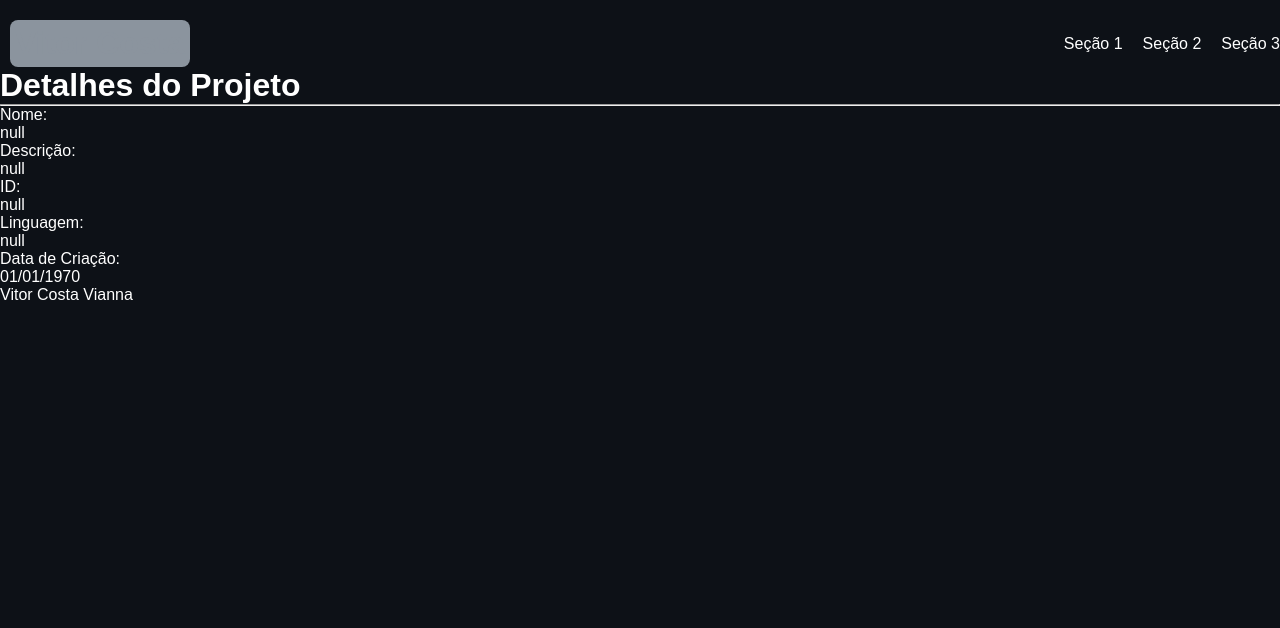
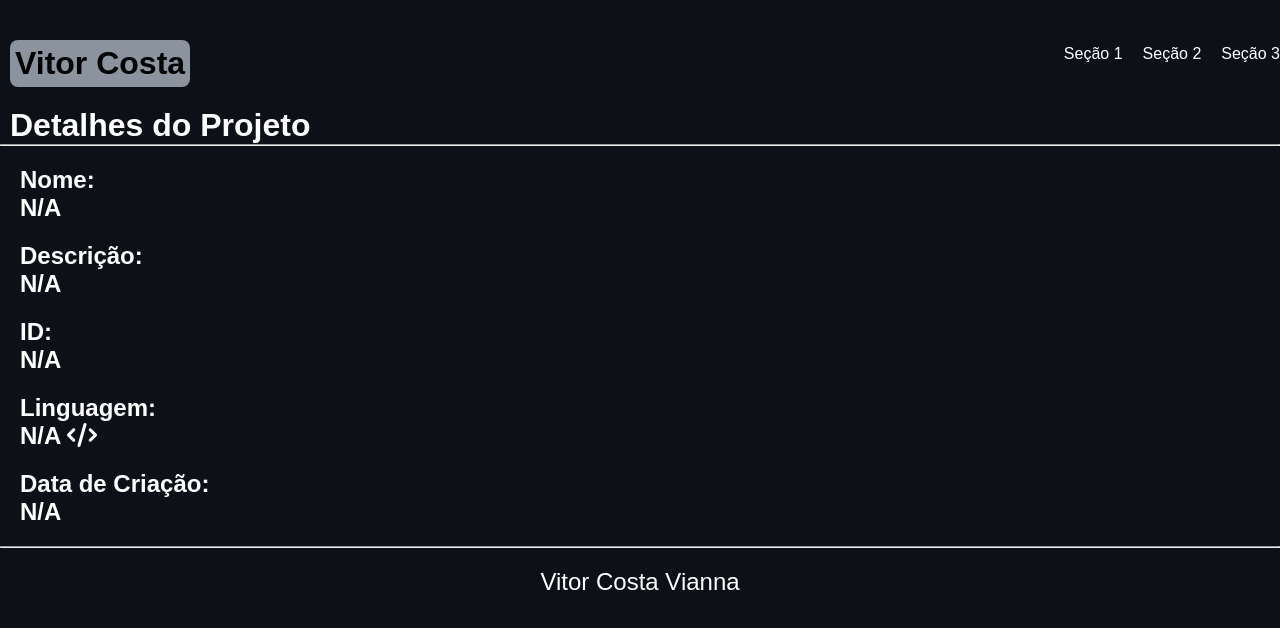
Before and after one commit to VitorCostaVianna/Perfil-GitHub-100-integrado-API-e-JSON, a website: page views/repo.html in a window 1280 px wide. Drawn offline with Linux system fonts and the light colour scheme.

Commit message:
update dos detalhes dos repositorios

```diff
--- /dev/null
+++ b/public/assents/css/repo.css
@@ -0,0 +1,22 @@
+a {
+    color: black;
+}
+
+#project-details {
+    margin-top: 20px;
+    margin-left: 10px;
+    margin-bottom: 20px;
+}
+h1{
+    margin-top: 20px;
+    margin-left: 10px;
+}
+p {
+    font-size: 1.5em;
+}
+
+.footer {
+    display: flex;
+    justify-content: center;
+    margin-top: 20px;
+}
--- a/public/assents/js/repo.js
+++ b/public/assents/js/repo.js
@@ -13,14 +13,17 @@ function getUrlParams() {
 // Capture URL parameters
 const params = getUrlParams();
 
-// Format the date
-const formattedDate = new Intl.DateTimeFormat("pt-BR").format(new Date(params.created_at));
+// Format the date if available
+let formattedDate = '';
+if (params.created_at) {
+    formattedDate = new Intl.DateTimeFormat("pt-BR").format(new Date(params.created_at));
+}
 
 // Update the page content
 document.getElementById('project-details').innerHTML = `
-    <p>Nome: <br> ${params.name}</p>
-    <p>Descrição: <br> ${params.description}</p>
-    <p>ID:<br> ${params.id}</p>
-    <p>Linguagem:<br> ${params.language}</p>
-    <p>Data de Criação:<br> ${formattedDate}</p>
+    <h2>Nome: <br> ${params.name || 'N/A'}</h2>
+    <h2>Descrição: <br> ${params.description || 'N/A'}</h2>
+    <h2>ID:<br> ${params.id || 'N/A'}</h2>
+    <h2>Linguagem:<br> ${params.language || 'N/A'} <i class="fa-solid fa-code"></i></h2>
+    <h2>Data de Criação:<br> ${formattedDate || 'N/A'}</h2>
 `;
--- a/views/repo.html
+++ b/views/repo.html
@@ -5,6 +5,8 @@
     <meta name="viewport" content="width=device-width, initial-scale=1.0" />
     <title>Document</title>
     <link rel="stylesheet" href="/public/assents/css/main.css" />
+    <link rel="stylesheet" href="/public/assents/css/repo.css">
+    <script src="https://kit.fontawesome.com/1a985785a6.js" crossorigin="anonymous"></script>
   </head>
   <body>
     <div class="container">
@@ -24,9 +26,11 @@
         <hr />
         <div id="project-details"></div>
       </main>
-
+      <hr>
       <footer>
-        <p>Vitor Costa Vianna</p>
+        <div class="footer">
+          <p>Vitor Costa Vianna</p>
+        </div>
       </footer>
     </div>
     <script src="/public/assents/js/repo.js"></script>
```
Also changed, not shown: public/assents/js/main.js (+5 -5 lines).
